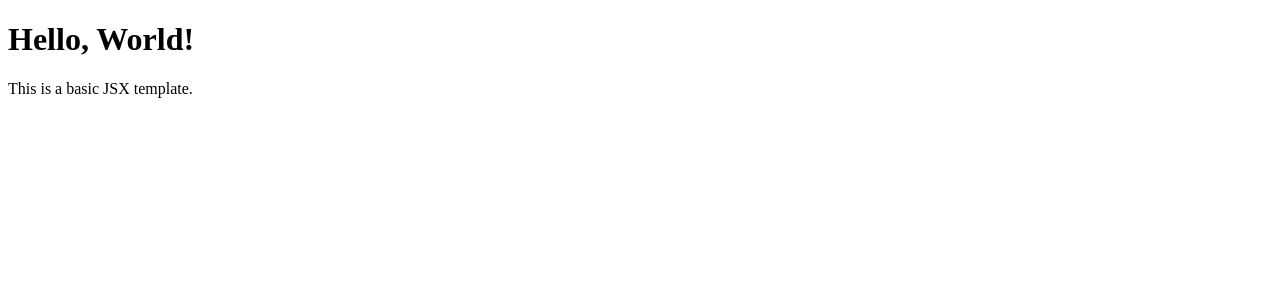
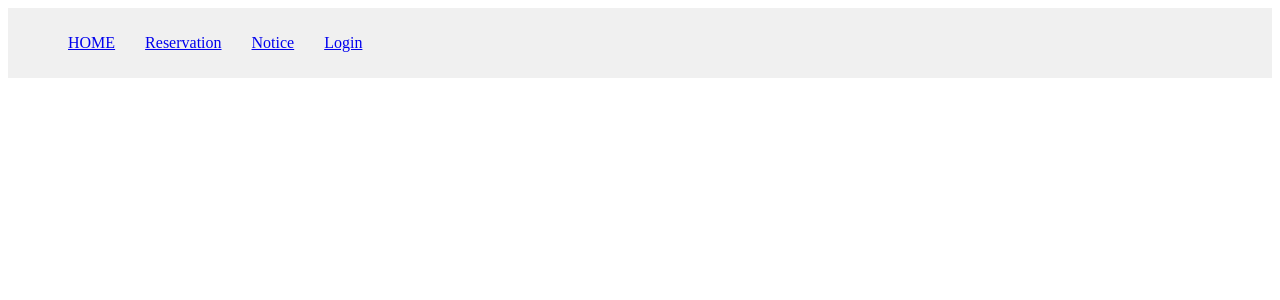
Before and after one commit to 2023-Team-Luna-Achieve/project, a React (Vite) app in the folder frontend/: page / in a window 1280 px wide. Shown: the top 300 px of the page. Built offline with nearby package versions, Linux system fonts and the light colour scheme.

Commit message:
Feat: Header 생성 및 Page Routing

```diff
--- a/frontend/src/App.tsx
+++ b/frontend/src/App.tsx
@@ -1,14 +1,25 @@
+import React from 'react';
 import { BrowserRouter as Router, Routes, Route } from 'react-router-dom';
 import MainPage from './pages/MainPage';
+import Header from './components/layout/Header';
+import ReservationPage from './pages/ReservationPage';
+import NoticePage from './pages/NoticePage';
+import LoginPage from './pages/LoginPage';
 
-function App() {
+const App: React.FC = () => {
   return (
     <Router>
-      <Routes>
-        <Route path="/" element={<MainPage />} />
-      </Routes>
+      <div>
+        <Header />
+        <Routes>
+          <Route path="Main" element={<MainPage />} />
+          <Route path="Reservation" element={<ReservationPage />} />
+          <Route path="Notice" element={<NoticePage />} />
+          <Route path="Login" element={<LoginPage />} />
+        </Routes>
+      </div>
     </Router>
   );
-}
+};
 
 export default App;
--- a/frontend/src/components/layout/Header.tsx
+++ b/frontend/src/components/layout/Header.tsx
@@ -0,0 +1,51 @@
+import React from 'react';
+import { Link } from 'react-router-dom';
+import styled from 'styled-components';
+
+const StyledHeader = styled.div`
+  display: flex;
+  justify-content: space-between;
+  align-items: center;
+  padding: 10px;
+  background-color: #f0f0f0;
+`;
+
+const StyledNav = styled.nav`
+  ul {
+    list-style: none;
+    display: flex;
+
+    li {
+      margin-left: 30px;
+    }
+
+    li:first-child {
+      margin-left: 10px;
+    }
+  }
+`;
+
+const Header: React.FC = () => {
+  return (
+    <StyledHeader>
+      <StyledNav>
+        <ul>
+          <li>
+            <Link to="/Main">HOME</Link>
+          </li>
+          <li>
+            <Link to="/Reservation">Reservation</Link>
+          </li>
+          <li>
+            <Link to="/Notice">Notice</Link>
+          </li>
+          <li>
+            <Link to="/Login">Login</Link>
+          </li>
+        </ul>
+      </StyledNav>
+    </StyledHeader>
+  );
+};
+
+export default Header;
--- /dev/null
+++ b/frontend/src/pages/LoginPage.tsx
@@ -0,0 +1,7 @@
+import React from 'react';
+
+const LoginPage: React.FC = () => {
+  return <div>로그인 페이지</div>;
+};
+
+export default LoginPage;
--- a/frontend/src/pages/MainPage.tsx
+++ b/frontend/src/pages/MainPage.tsx
@@ -1,12 +1,7 @@
 import React from 'react';
 
-function MainPage() {
-  return (
-    <div>
-      <h1>Hello, World!</h1>
-      <p>This is a basic JSX template.</p>
-    </div>
-  );
-}
+const MainPage: React.FC = () => {
+  return <div>메인페이지</div>;
+};
 
 export default MainPage;
--- /dev/null
+++ b/frontend/src/pages/NoticePage.tsx
@@ -0,0 +1,7 @@
+import React from 'react';
+
+const NoticePage: React.FC = () => {
+  return <div>공지사항 게시판</div>;
+};
+
+export default NoticePage;
--- /dev/null
+++ b/frontend/src/pages/ReservationPage.tsx
@@ -0,0 +1,7 @@
+import React from 'react';
+
+const ReservationPage: React.FC = () => {
+  return <div>예약 게시판</div>;
+};
+
+export default ReservationPage;
```
